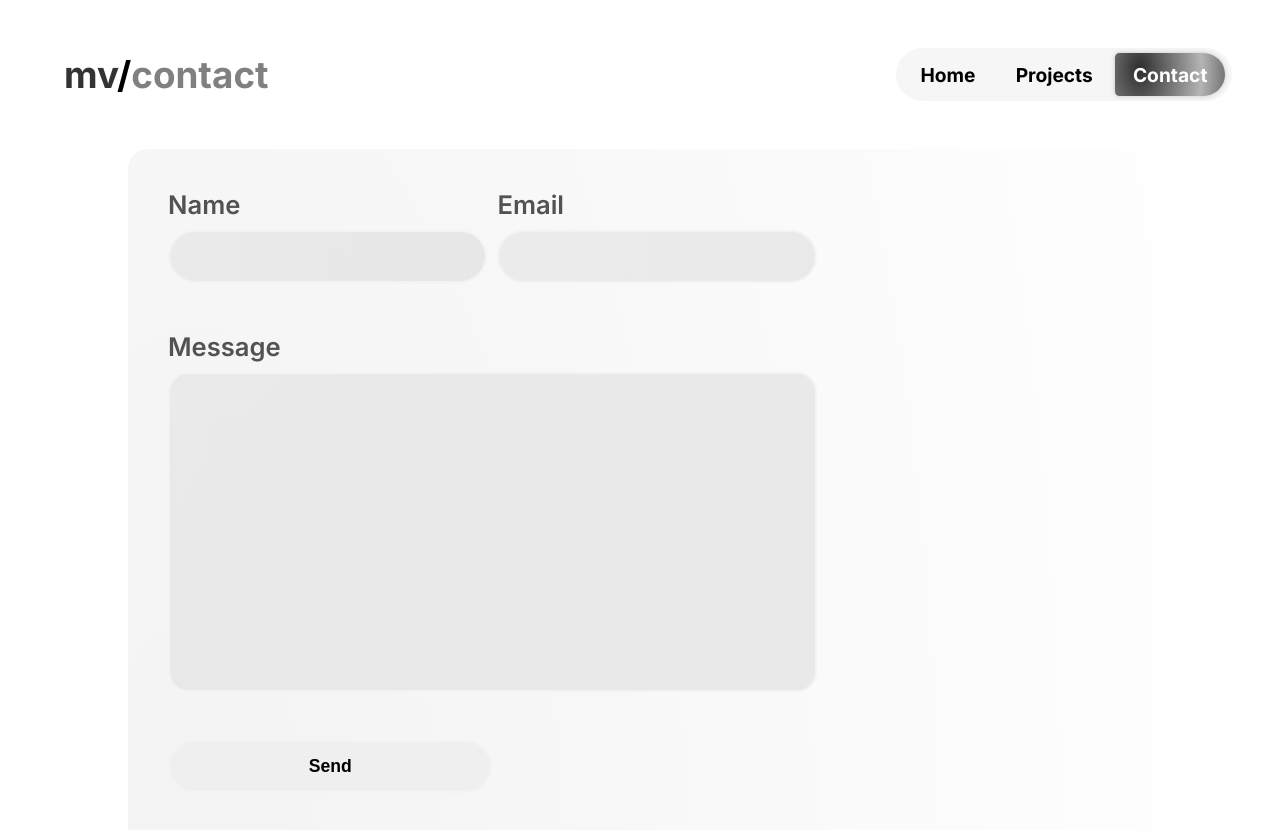
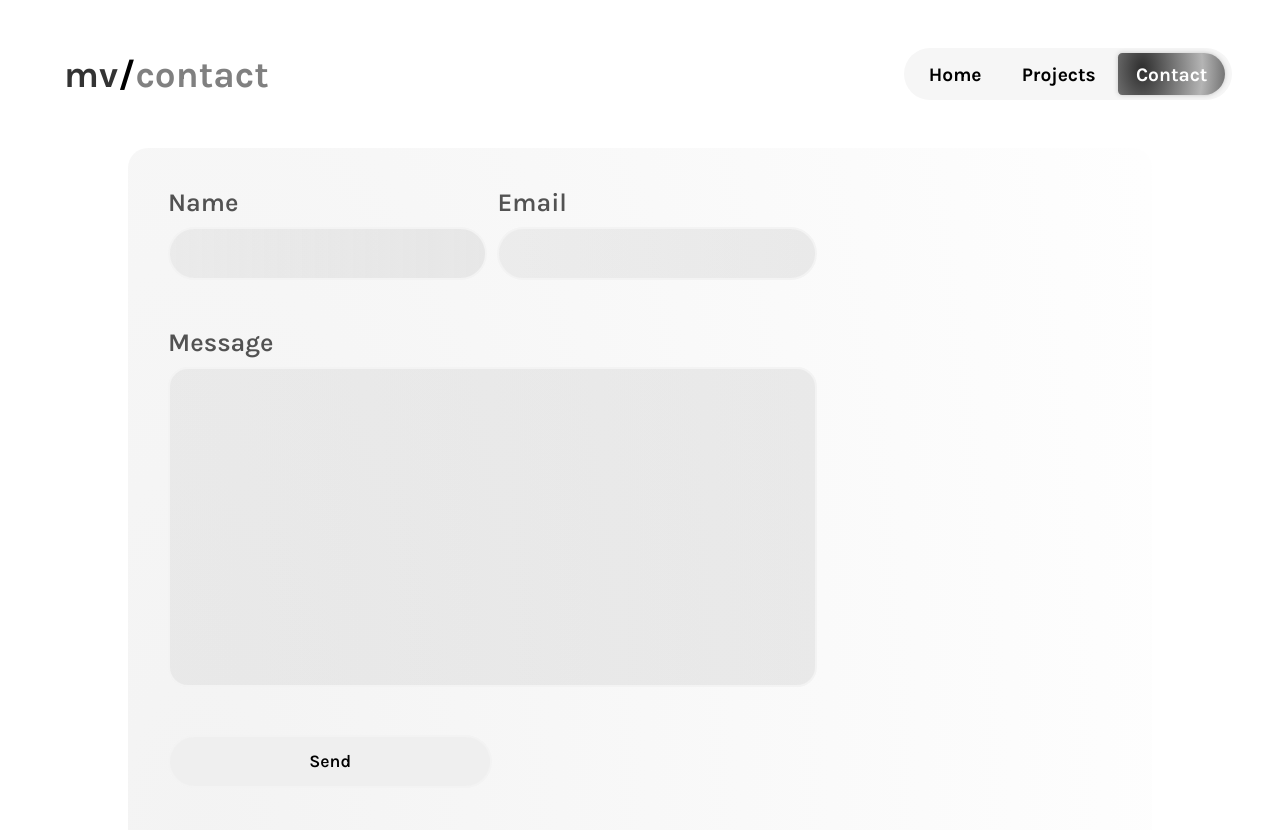
Before and after one commit to rohitashwin/portfolio, a React (Create React App) app: page /contact in a window 1280 px wide. Shown: the top 830 px of the page. Built offline with nearby package versions, Linux system fonts and the light colour scheme.

Commit message:
Change body font

```diff
--- a/src/styles/Contact.css
+++ b/src/styles/Contact.css
@@ -54,6 +54,7 @@
 
 .form-group > input {
 	display: flex;
+	font-family: inherit;
 	align-items: center;
 	height: 3.3rem;
 	font-size: 1.1rem;
@@ -116,6 +117,7 @@
 	padding: 10px 15px;
 	font-size: 1.1rem;
 	font-weight: 600;
+	font-family: inherit;
 	color: black;
 	border: none;
 	border-radius: 100px;
--- a/src/styles/index.css
+++ b/src/styles/index.css
@@ -1,4 +1,4 @@
-@import url("https://fonts.googleapis.com/css2?family=Inter:wght@300;400;500;600;700;800&display=swap");
+@import url('https://fonts.googleapis.com/css2?family=Karla:ital,wght@0,200;0,300;0,400;0,500;0,600;0,700;0,800;1,200;1,300;1,400;1,500;1,600;1,700;1,800&display=swap');
 
 *,
 *::before,
@@ -14,7 +14,7 @@
 body {
 	margin: 0;
 	padding: 0;
-	font-family: "Inter", sans-serif;
+	font-family: "Karla", sans-serif;
 	color: #333;
 	height: 100vh;
 }
```
